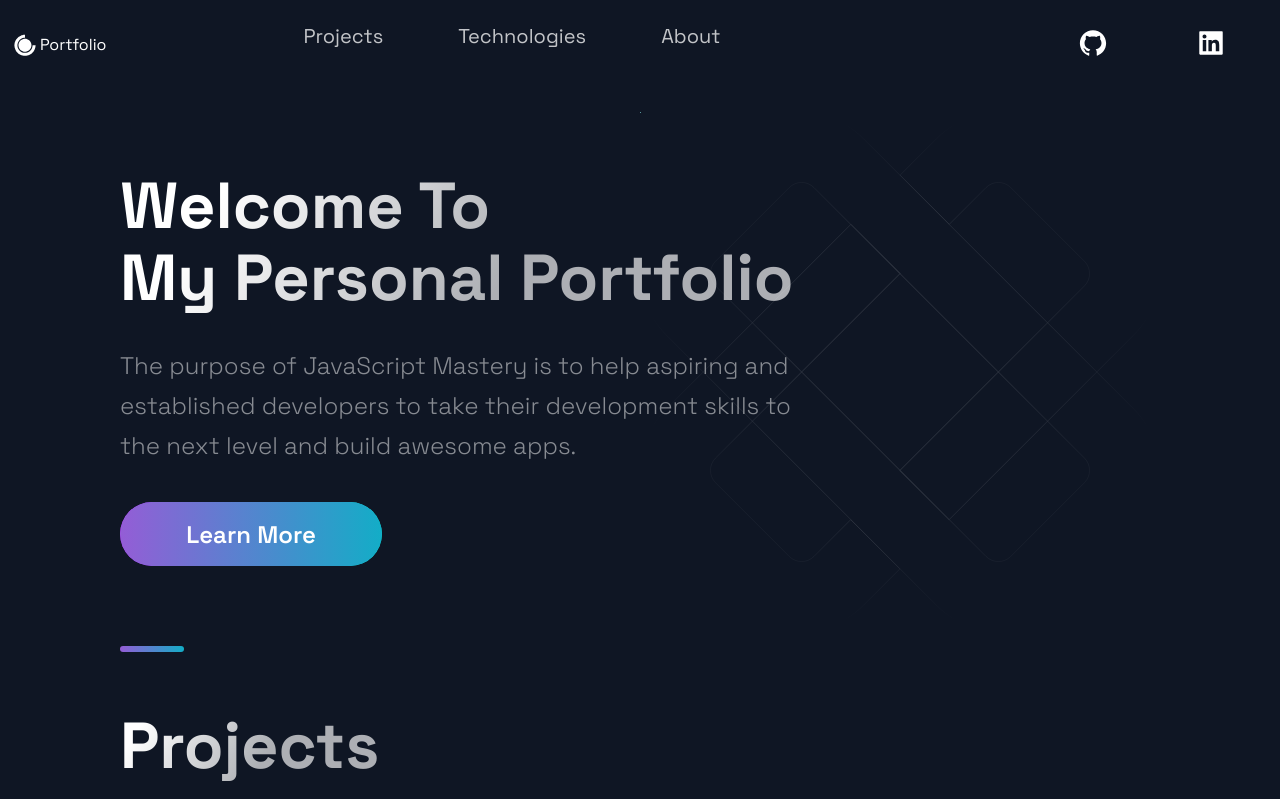
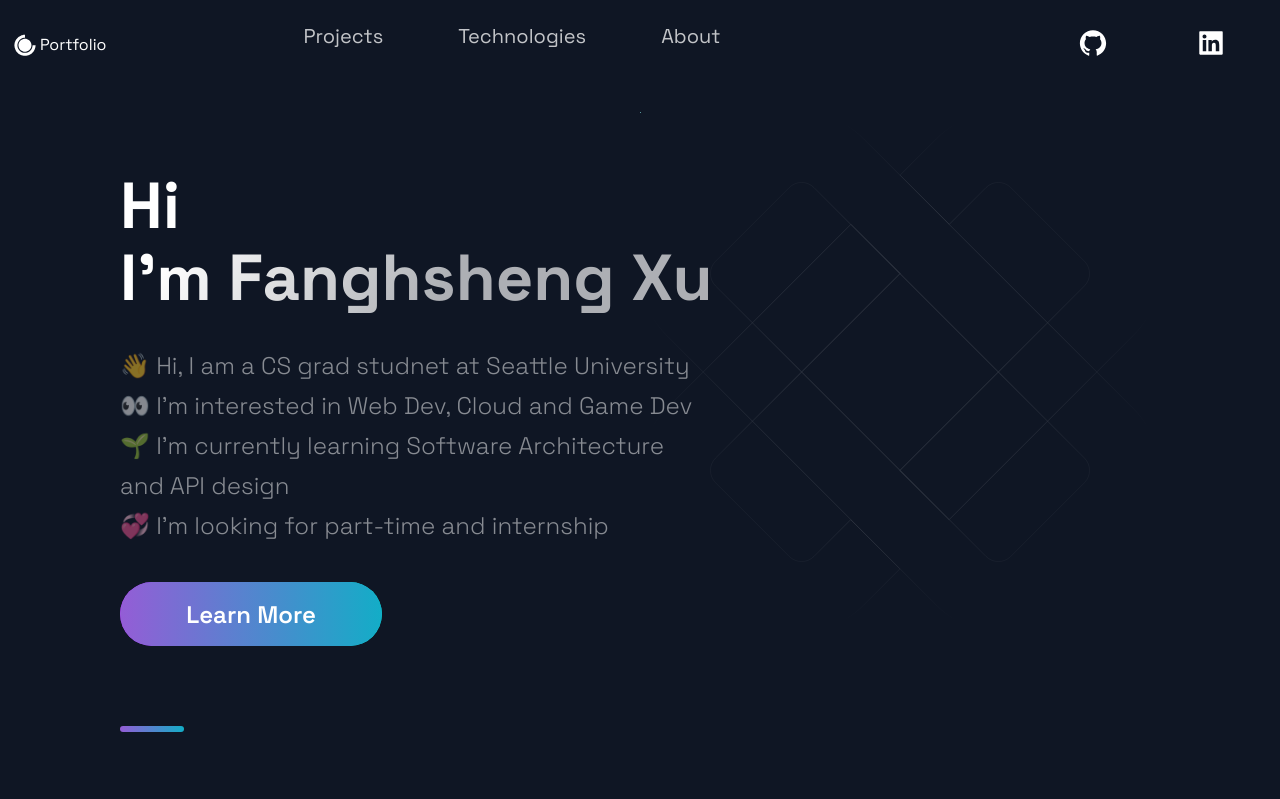
Before and after one commit to FangshengXuJason/Personal-Porforlio, a Next.js app: page / in a window 1280 px wide. Shown: the top 799 px of the page. Built offline with nearby package versions, Linux system fonts and the light colour scheme.

Commit message:
Update Hero.js
added longer self intro

```diff
--- a/src/components/Hero/Hero.js
+++ b/src/components/Hero/Hero.js
@@ -1,24 +1,31 @@
-import React from 'react';
+import React from 'react'
 
-import { Section, SectionText, SectionTitle } from '../../styles/GlobalComponents';
-import Button from '../../styles/GlobalComponents/Button';
-import { LeftSection } from './HeroStyles';
+import {
+  Section,
+  SectionText,
+  SectionTitle,
+} from '../../styles/GlobalComponents'
+import Button from '../../styles/GlobalComponents/Button'
+import { LeftSection } from './HeroStyles'
 
 const Hero = (props) => (
   <>
     <Section row nopadding>
       <LeftSection>
         <SectionTitle main center>
-          Welcome To <br />
-          My Personal Portfolio
+          Hi <br />
+          I'm Fanghsheng Xu
         </SectionTitle>
         <SectionText>
-        The purpose of JavaScript Mastery is to help aspiring and established developers to take their development skills to the next level and build awesome apps.
+          👋 Hi, I am a CS grad studnet at Seattle University <br />
+          👀 I’m interested in Web Dev, Cloud and Game Dev <br />
+          🌱 I’m currently learning Software Architecture and API design <br />
+          💞️ I’m looking for part-time and internship <br />
         </SectionText>
         <Button onClick={props.handleClick}>Learn More</Button>
       </LeftSection>
     </Section>
   </>
-);
+)
 
-export default Hero;
+export default Hero
```
